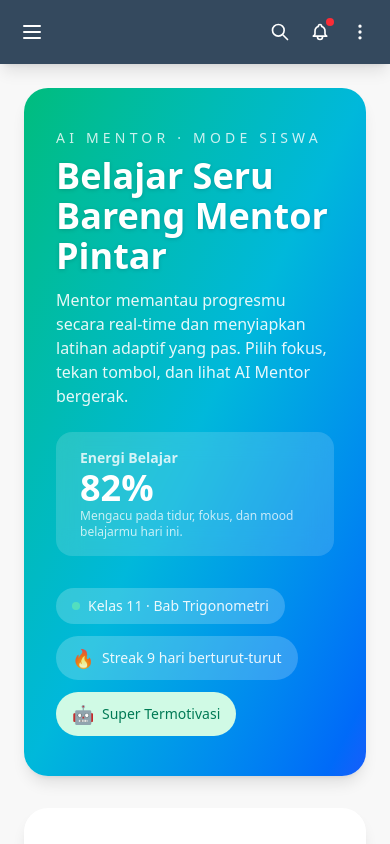
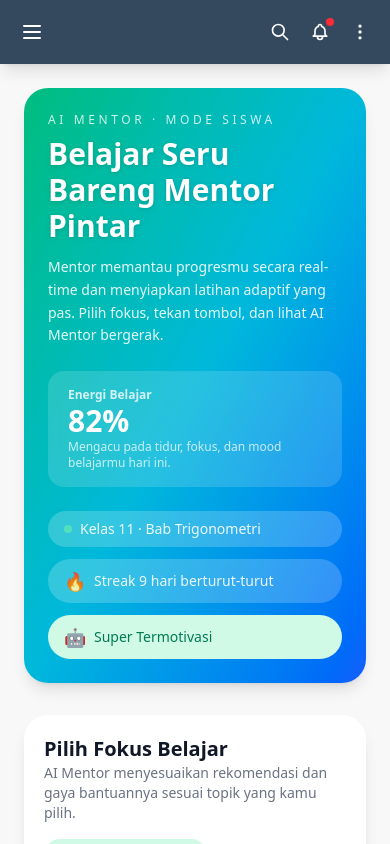
Before and after one commit to RohmadEW/madrasah-ai, a Next.js app: page /ai-mentor in a window 390 px wide. Built offline with nearby package versions, Linux system fonts and the light colour scheme.

Commit message:
fix: responsive

```diff
--- a/src/app/(auth)/ai-mentor/page.tsx
+++ b/src/app/(auth)/ai-mentor/page.tsx
@@ -320,42 +320,42 @@ export default function AiMentorPage() {
     <div className="space-y-8">
       <header className="relative overflow-hidden rounded-3xl bg-gradient-to-br from-emerald-500 via-cyan-500 to-blue-600 text-white shadow-lg">
         <div className="absolute inset-0 bg-grid-white/10 [mask-image:radial-gradient(circle_at_center,white,transparent_70%)]"></div>
-        <div className="relative px-8 py-10">
-          <div className="flex flex-wrap items-center justify-between gap-6">
-            <div>
-              <p className="text-sm uppercase tracking-[0.3em] text-white/80">
+        <div className="relative p-6 sm:p-8 lg:p-10">
+          <div className="flex flex-col gap-6 lg:flex-row lg:items-center lg:justify-between">
+            <div className="text-left">
+              <p className="text-xs uppercase tracking-[0.3em] text-white/80 sm:text-sm">
                 AI Mentor · Mode Siswa
               </p>
-              <h1 className="mt-2 text-4xl font-extrabold drop-shadow-sm">
+              <h1 className="mt-2 text-3xl font-extrabold drop-shadow-sm sm:text-4xl">
                 Belajar Seru Bareng Mentor Pintar
               </h1>
-              <p className="mt-3 max-w-2xl text-white/90">
+              <p className="mt-3 max-w-2xl text-sm leading-relaxed text-white/90 sm:text-base">
                 Mentor memantau progresmu secara real-time dan menyiapkan
                 latihan adaptif yang pas. Pilih fokus, tekan tombol, dan lihat
                 AI Mentor bergerak.
               </p>
             </div>
-            <div className="rounded-2xl bg-white/15 px-6 py-4 backdrop-blur-md">
-              <p className="text-sm font-semibold text-white/80">
+            <div className="w-full rounded-2xl bg-white/15 px-5 py-4 backdrop-blur-md sm:px-6 lg:w-auto">
+              <p className="text-xs font-semibold text-white/80 sm:text-sm">
                 Energi Belajar
               </p>
-              <p className="text-4xl font-bold">{energy}%</p>
-              <p className="text-xs text-white/75">
+              <p className="text-3xl font-bold sm:text-4xl">{energy}%</p>
+              <p className="text-xs text-white/75 sm:text-sm">
                 Mengacu pada tidur, fokus, dan mood belajarmu hari ini.
               </p>
             </div>
           </div>
-          <div className="mt-8 flex flex-wrap items-center gap-3 text-sm font-medium text-white/90">
-            <span className="inline-flex items-center gap-2 rounded-full bg-white/20 px-4 py-2">
+          <div className="mt-6 flex flex-col gap-3 text-sm font-medium text-white/90 sm:flex-row sm:flex-wrap sm:items-center sm:gap-4 lg:mt-8">
+            <span className="inline-flex w-full items-center gap-2 rounded-full bg-white/20 px-4 py-2 sm:w-auto">
               <span className="inline-flex h-2 w-2 rounded-full bg-emerald-300 animate-pulse" />
               {journey}
             </span>
-            <span className="inline-flex items-center gap-2 rounded-full bg-white/20 px-4 py-2">
+            <span className="inline-flex w-full items-center gap-2 rounded-full bg-white/20 px-4 py-2 sm:w-auto">
               <span className="text-lg">🔥</span>
               Streak {streak} hari berturut-turut
             </span>
             <span
-              className={`inline-flex items-center gap-2 rounded-full px-4 py-2 ${moodBadge}`}
+              className={`inline-flex w-full items-center gap-2 rounded-full px-4 py-2 sm:w-auto ${moodBadge}`}
             >
               <span className="text-lg">🤖</span>
               {mood}
@@ -364,20 +364,20 @@ export default function AiMentorPage() {
         </div>
       </header>
 
-      <section className="grid grid-cols-1 gap-6 lg:grid-cols-3">
-        <div className="col-span-2 space-y-6">
-          <div className="rounded-3xl bg-white p-8 shadow-lg dark:bg-gray-800 dark:shadow-none">
-            <div className="mb-6 flex flex-wrap items-center justify-between gap-4">
-              <div>
-                <h2 className="text-2xl font-bold text-gray-900 dark:text-white">
+      <section className="grid grid-cols-1 gap-6 lg:grid-cols-3 lg:gap-8">
+        <div className="space-y-6 lg:col-span-2">
+          <div className="rounded-3xl bg-white p-5 shadow-lg dark:bg-gray-800 dark:shadow-none sm:p-6 lg:p-8">
+            <div className="mb-6 flex flex-col gap-4 sm:flex-row sm:items-center sm:justify-between">
+              <div className="text-left">
+                <h2 className="text-xl font-bold text-gray-900 dark:text-white sm:text-2xl">
                   Pilih Fokus Belajar
                 </h2>
-                <p className="text-gray-500 dark:text-gray-400">
+                <p className="text-sm text-gray-500 dark:text-gray-400 sm:text-base">
                   AI Mentor menyesuaikan rekomendasi dan gaya bantuannya sesuai
                   topik yang kamu pilih.
                 </p>
               </div>
-              <span className="inline-flex items-center gap-2 rounded-full bg-emerald-100 px-4 py-2 text-sm font-semibold text-emerald-700 dark:bg-emerald-500/10 dark:text-emerald-300">
+              <span className="inline-flex items-center gap-2 self-start rounded-full bg-emerald-100 px-4 py-2 text-xs font-semibold text-emerald-700 dark:bg-emerald-500/10 dark:text-emerald-300 sm:self-auto sm:text-sm">
                 <span className="h-2 w-2 rounded-full bg-emerald-500" />
                 Fokus: {focus}
               </span>
@@ -387,7 +387,7 @@ export default function AiMentorPage() {
                 <button
                   key={area}
                   onClick={() => setFocus(area)}
-                  className={`relative overflow-hidden rounded-2xl px-6 py-3 text-sm font-semibold transition-all duration-300 ${
+                  className={`relative overflow-hidden rounded-2xl px-5 py-3 text-sm font-semibold transition-all duration-300 sm:px-6 ${
                     focus === area
                       ? "bg-gradient-to-br from-emerald-500 to-teal-500 text-white shadow-lg shadow-emerald-500/30"
                       : "bg-gray-100 text-gray-700 hover:bg-gray-200 dark:bg-gray-800 dark:text-gray-200"
@@ -402,19 +402,19 @@ export default function AiMentorPage() {
             </div>
           </div>
 
-          <div className="rounded-3xl bg-white p-8 shadow-lg dark:bg-gray-800 dark:shadow-none">
+          <div className="rounded-3xl bg-white p-5 shadow-lg dark:bg-gray-800 dark:shadow-none sm:p-6 lg:p-8">
             <div className="mb-6 space-y-2">
-              <h2 className="text-2xl font-bold text-gray-900 dark:text-white">
+              <h2 className="text-xl font-bold text-gray-900 dark:text-white sm:text-2xl">
                 Chat Interaktif AI Mentor
               </h2>
-              <span className="text-sm font-medium text-emerald-600 dark:text-emerald-300">
+              <span className="text-xs font-medium text-emerald-600 dark:text-emerald-300 sm:text-sm">
                 {celebration}
               </span>
             </div>
 
             <div
               ref={chatContainerRef}
-              className="relative max-h-[380px] space-y-4 overflow-y-auto pr-2"
+              className="relative max-h-[320px] space-y-4 overflow-y-auto pr-1 sm:max-h-[380px] sm:pr-2"
             >
               {conversation.map((message) => (
                 <div
@@ -424,7 +424,7 @@ export default function AiMentorPage() {
                   }`}
                 >
                   <div
-                    className={`max-w-[75%] rounded-2xl px-5 py-4 text-sm shadow-md transition-transform duration-300 ${
+                    className={`max-w-[85%] rounded-2xl px-4 py-3 text-sm shadow-md transition-transform duration-300 sm:max-w-[75%] sm:px-5 sm:py-4 ${
                       message.from === "mentor"
                         ? "bg-gradient-to-br from-emerald-500 to-cyan-500 text-white"
                         : "bg-gray-100 text-gray-800 dark:bg-gray-800 dark:text-gray-100"
@@ -467,11 +467,11 @@ export default function AiMentorPage() {
         </div>
 
         <aside className="space-y-6">
-          <div className="rounded-3xl bg-white p-6 shadow-lg dark:bg-gray-800 dark:shadow-none">
-            <h2 className="text-lg font-semibold text-gray-900 dark:text-white">
+          <div className="rounded-3xl bg-white p-5 shadow-lg dark:bg-gray-800 dark:shadow-none sm:p-6">
+            <h2 className="text-base font-semibold text-gray-900 dark:text-white sm:text-lg">
               Progress Tracker
             </h2>
-            <p className="mt-1 text-sm text-gray-500 dark:text-gray-400">
+            <p className="mt-1 text-xs text-gray-500 dark:text-gray-400 sm:text-sm">
               Update otomatis setiap kamu menyelesaikan misi harian.
             </p>
             <div className="mt-6 space-y-5">
@@ -496,11 +496,11 @@ export default function AiMentorPage() {
             </button>
           </div>
 
-          <div className="rounded-3xl bg-white p-6 shadow-lg dark:bg-gray-800 dark:shadow-none">
-            <h2 className="text-lg font-semibold text-gray-900 dark:text-white">
+          <div className="rounded-3xl bg-white p-5 shadow-lg dark:bg-gray-800 dark:shadow-none sm:p-6">
+            <h2 className="text-base font-semibold text-gray-900 dark:text-white sm:text-lg">
               Misi Seru {focus}
             </h2>
-            <p className="mt-1 text-sm text-gray-500 dark:text-gray-400">
+            <p className="mt-1 text-xs text-gray-500 dark:text-gray-400 sm:text-sm">
               AI Mentor menyesuaikan misi sesuai performa dan mood-mu.
             </p>
             <div className="mt-6 space-y-4">
@@ -512,10 +512,10 @@ export default function AiMentorPage() {
                   <div
                     className={`absolute inset-x-0 top-0 h-1 bg-gradient-to-r ${item.vibe}`}
                   />
-                  <h3 className="text-base font-semibold text-gray-900 dark:text-white">
+                  <h3 className="text-sm font-semibold text-gray-900 dark:text-white sm:text-base">
                     {item.title}
                   </h3>
-                  <p className="mt-1 text-sm text-gray-500 dark:text-gray-400">
+                  <p className="mt-1 text-xs text-gray-500 dark:text-gray-400 sm:text-sm">
                     {item.description}
                   </p>
                   <div className="mt-4">
@@ -535,11 +535,11 @@ export default function AiMentorPage() {
             </div>
           </div>
 
-          <div className="rounded-3xl bg-white p-6 shadow-lg dark:bg-gray-800 dark:shadow-none">
-            <h2 className="text-lg font-semibold text-gray-900 dark:text-white">
+          <div className="rounded-3xl bg-white p-5 shadow-lg dark:bg-gray-800 dark:shadow-none sm:p-6">
+            <h2 className="text-base font-semibold text-gray-900 dark:text-white sm:text-lg">
               Mood Booster
             </h2>
-            <p className="mt-2 text-sm text-gray-500 dark:text-gray-400">
+            <p className="mt-2 text-xs text-gray-500 dark:text-gray-400 sm:text-sm">
               AI Mentor siap kasih dukungan ekstra kalau kamu lagi butuh
               semangat.
             </p>
@@ -566,7 +566,7 @@ function ProgressItem({
 }) {
   return (
     <div>
-      <div className="flex items-center justify-between text-sm font-semibold text-gray-700 dark:text-gray-200">
+      <div className="flex items-center justify-between text-xs font-semibold text-gray-700 dark:text-gray-200 sm:text-sm">
         <span>{label}</span>
         <span>{percent}%</span>
       </div>
@@ -582,12 +582,14 @@ function ProgressItem({
 
 function MoodBoost({ label, emoji }: { label: string; emoji: string }) {
   return (
-    <button className="flex w-full items-center justify-between rounded-2xl bg-gray-50 px-4 py-3 transition-all duration-300 hover:-translate-y-0.5 hover:bg-gray-100 dark:bg-gray-800 dark:hover:bg-gray-700">
-      <span className="flex items-center gap-3">
+    <button className="flex w-full flex-col gap-2 rounded-2xl bg-gray-50 px-4 py-3 text-left transition-all duration-300 hover:-translate-y-0.5 hover:bg-gray-100 dark:bg-gray-800 dark:hover:bg-gray-700 sm:flex-row sm:items-center sm:justify-between sm:text-left">
+      <span className="flex items-center gap-3 text-sm sm:text-base">
         <span className="text-xl">{emoji}</span>
         {label}
       </span>
-      <span className="text-xs font-semibold text-emerald-500">Aktifkan</span>
+      <span className="text-xs font-semibold text-emerald-500 sm:text-sm">
+        Aktifkan
+      </span>
     </button>
   );
 }
```
